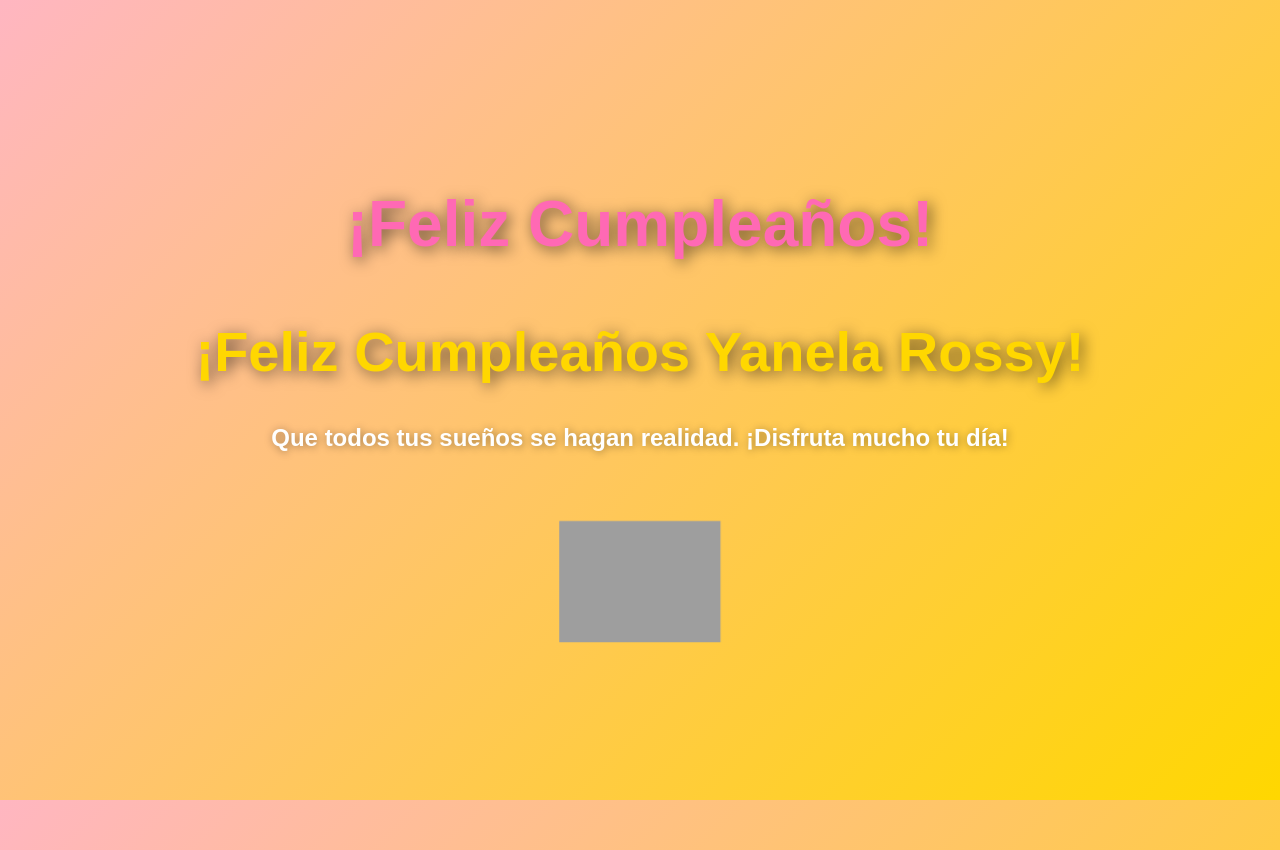
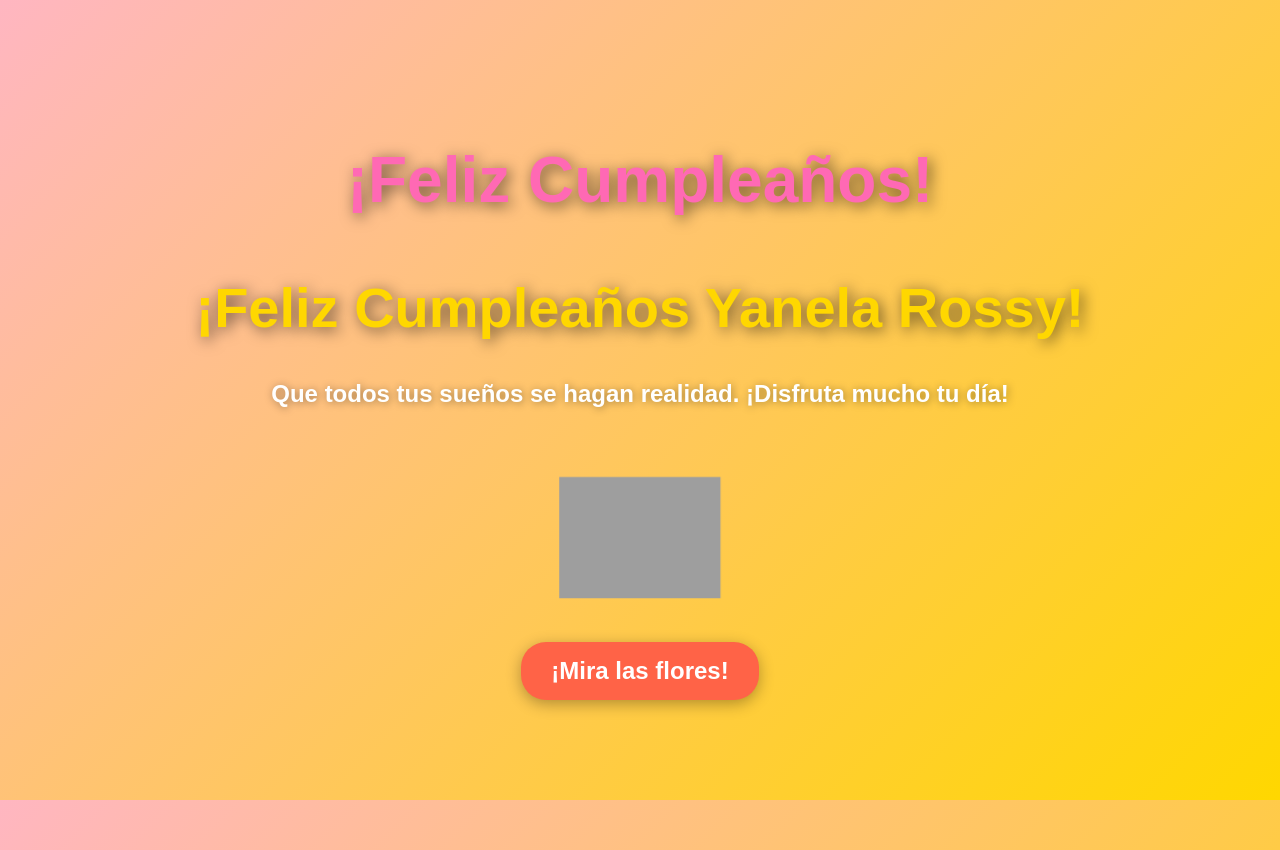
Before and after one commit to RoyRoly/githubpagetest, a plain HTML site: page index.html in a window 1280 px wide. Shown: the top 850 px of the page. Drawn offline with Linux system fonts and the light colour scheme; grey boxes are pictures that could not be loaded.

Commit message:
Update index.html

```diff
--- a/index.html
+++ b/index.html
@@ -46,6 +46,7 @@
             text-shadow: 1px 1px 8px rgba(0, 0, 0, 0.4);
         }
 
+        /* Estilos de globos */
         .balloons {
             position: absolute;
             bottom: -100px;
@@ -88,6 +89,7 @@
             }
         }
 
+        /* Animación del pastel */
         .cake {
             margin-top: 30px;
             width: 150px;
@@ -108,6 +110,25 @@
                 transform: scale(1);
             }
         }
+
+        /* Estilo del botón para ver flores (link como botón) */
+        .button {
+            margin-top: 30px;
+            font-size: 1.5rem;
+            color: #fff;
+            text-decoration: none;
+            background-color: #FF6347;
+            padding: 15px 30px;
+            border-radius: 25px;
+            box-shadow: 0px 4px 15px rgba(0, 0, 0, 0.3);
+            transition: background-color 0.3s ease;
+            font-weight: bold;
+            display: inline-block;
+        }
+
+        .button:hover {
+            background-color: #FF4500;
+        }
     </style>
 </head>
 <body>
@@ -115,6 +136,7 @@
     <h1>¡Feliz Cumpleaños Yanela Rossy!</h1>
     <p>Que todos tus sueños se hagan realidad. ¡Disfruta mucho tu día!</p>
 
+    <!-- Globos animados -->
     <div class="balloons">
         <div class="balloon" style="left: 10%; animation-duration: 6s;"></div>
         <div class="balloon" style="left: 30%; animation-duration: 7s;"></div>
@@ -123,6 +145,10 @@
         <div class="balloon" style="left: 90%; animation-duration: 10s;"></div>
     </div>
 
+    <!-- Pastel animado -->
     <div class="cake"></div>
+
+    <!-- Botón para ver flores (enlace como botón) -->
+    <a href="https://royroly.github.io/flores/" class="button" target="_blank">¡Mira las flores!</a>
 </body>
 </html>
```
